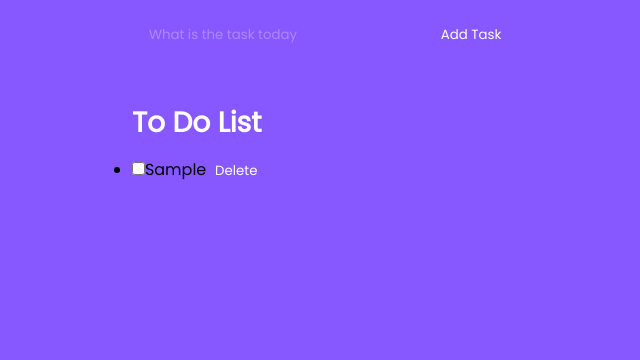
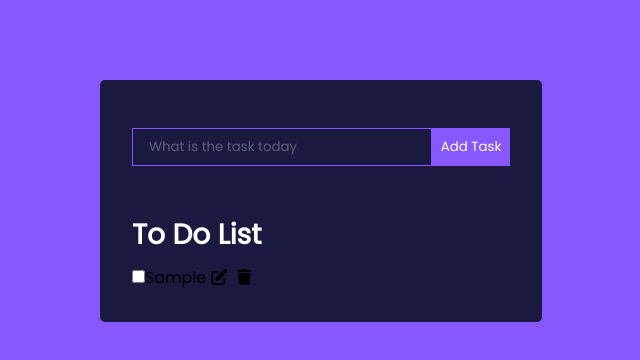
Before and after one commit to Rudoasm/Todo-React---CRUD-app, a React (Vite) app in the folder toDo/: page / in a window 1280 px wide. Both pictures are taken after typing "Sample" into the empty fields and a click on the button "Add Task". Shown: the top 360 px of the page, without its empty margins (319-959 px from the left). Built offline with nearby package versions, Linux system fonts and the light colour scheme.

Commit message:
edit function

```diff
--- a/toDo/index.html
+++ b/toDo/index.html
@@ -1,8 +1,15 @@
-<!doctype html>
+<!DOCTYPE html>
 <html lang="en">
   <head>
     <meta charset="UTF-8" />
     <link rel="icon" type="image/svg+xml" href="/vite.svg" />
+    <link
+      rel="stylesheet"
+      href="https://cdnjs.cloudflare.com/ajax/libs/font-awesome/6.5.2/css/all.min.css"
+      integrity="sha512-SnH5WK+bZxgPHs44uWIX+LLJAJ9/2PkPKZ5QiAj6Ta86w+fsb2TkcmfRyVX3pBnMFcV7oQPJkl9QevSCWr3W6A=="
+      crossorigin="anonymous"
+      referrerpolicy="no-referrer"
+    />
     <meta name="viewport" content="width=device-width, initial-scale=1.0" />
     <title>Todo list</title>
   </head>
--- a/toDo/src/App.css
+++ b/toDo/src/App.css
@@ -84,8 +84,12 @@ h1 {
   text-decoration: line-through;
   cursor: pointer;
 }
+li{
+  list-style-type: none;
+}
 
 .edit-icon,
 .delete-icon {
   cursor: pointer;
+  margin: 5px;
 }
--- a/toDo/src/App.jsx
+++ b/toDo/src/App.jsx
@@ -65,8 +65,15 @@ const App = () => {
     });
   };
   console.log(todos);
+  const handleEdit =(id,param)=>{
+    setTodos((currentTodos)=>{
+      return currentTodos.map((todo)=>{
+        if(id===todo.id) return {...todo,title:param}
+      })
+    })
+  }
   return (
-    <>
+    <main className="TodoWrapper">
       <TodoForm addTodo={addTodo} />
       <h1>To Do List</h1>
 
@@ -82,8 +89,9 @@ const App = () => {
         todos={todos}
         toggleTodo={toggleTodo}
         handleDelete={handleDelete}
+        handleEdit={handleEdit}
       />
-    </>
+    </main>
   );
 };
 
--- a/toDo/src/components/TodoItem.jsx
+++ b/toDo/src/components/TodoItem.jsx
@@ -1,6 +1,6 @@
 import React from 'react'
 
-const TodoItem = ({completed, title, id, toggleTodo, handleDelete}) => {
+const TodoItem = ({completed, title, id, toggleTodo, handleDelete,handleEdit}) => {
   return (
     <div>
       <li key={id}>
@@ -16,11 +16,11 @@ const TodoItem = ({completed, title, id, toggleTodo, handleDelete}) => {
                */}
               {title}
             </label>
-            <button className="todo-btn"
-            onClick={() => handleDelete(id)}
-            >
-              Delete
-            </button>
+            <i class="fa-solid fa-pen-to-square edit-icon" onClick={()=>handleEdit(id)}></i>
+            <i class="fa-solid fa-trash delete-icon"   onClick={(e) => handleDelete(id,e.target.value)}></i>
+
+
+
             {/* onClick={handleDelete(todo.id)}  -- this will call the function rightway and the result is passed. instead a function is needed that is called when the event is clicked or triggered
             benifits- custom argumemg and the ability to call other functions when triggerd in the previous case it is obvious that onSubmit does a submission method so need this
             passing the function directly as onClick={handleDelete(todo.id)} would not work as intended because it would call handleDelete immediately during the render process, not when the button is clicked. This would result in undesired behavior.,*/}
--- a/toDo/src/components/TodoList.jsx
+++ b/toDo/src/components/TodoList.jsx
@@ -1,13 +1,19 @@
 import React from 'react'
 import TodoItem from './TodoItem'
 
-const todoList = ({todos, toggleTodo, handleDelete}) => {
+const todoList = ({todos, toggleTodo, handleDelete,handleEdit}) => {
   return (
     <div>
        <ul>
         {todos.map((todo) => (
           // this way everythig inside the paranthesis is returned.
-          <TodoItem {...todo} key={todo.id} toggleTodo={toggleTodo} handleDelete={handleDelete}/>
+          // return(    <TodoItem {...todo} key={todo.id} toggleTodo={toggleTodo} handleDelete={handleDelete}/>)
+          /**return (<li>{todo.title}</li>) */
+           // In the correct version, you use an implicit return without curly braces: everything inside the braces are returned.
+          /**return (<li>{todo.title}</li>) */
+          <TodoItem {...todo} key={todo.id} toggleTodo={toggleTodo} handleDelete={handleDelete} handleEdit={handleEdit}/>
+
+          // normally retrun would store the result in an array but the return here needs to return a html tag.
         ))}
       </ul>
     </div>
```
Also changed, not shown: toDo/src/assets/TodoForm.jsx (added, +23 -0 lines), toDo/src/assets/TodoItems.jsx (added, +14 -0 lines), toDo/src/assets/TodoList.jsx (added, +16 -0 lines), toDo/src/components/ToDowrapper.jsx (added), toDo/src/main.jsx (line endings or trailing spaces).
